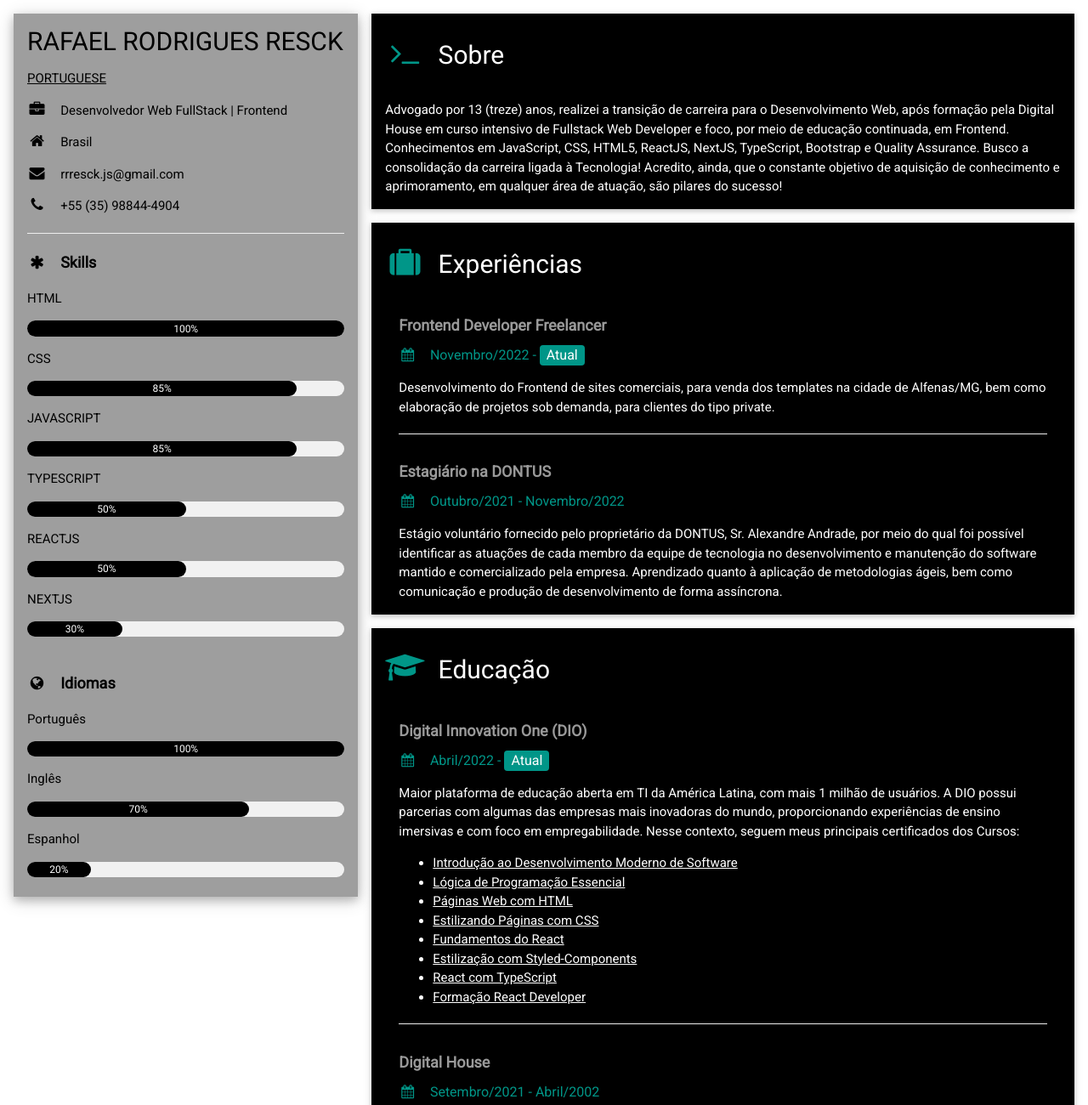
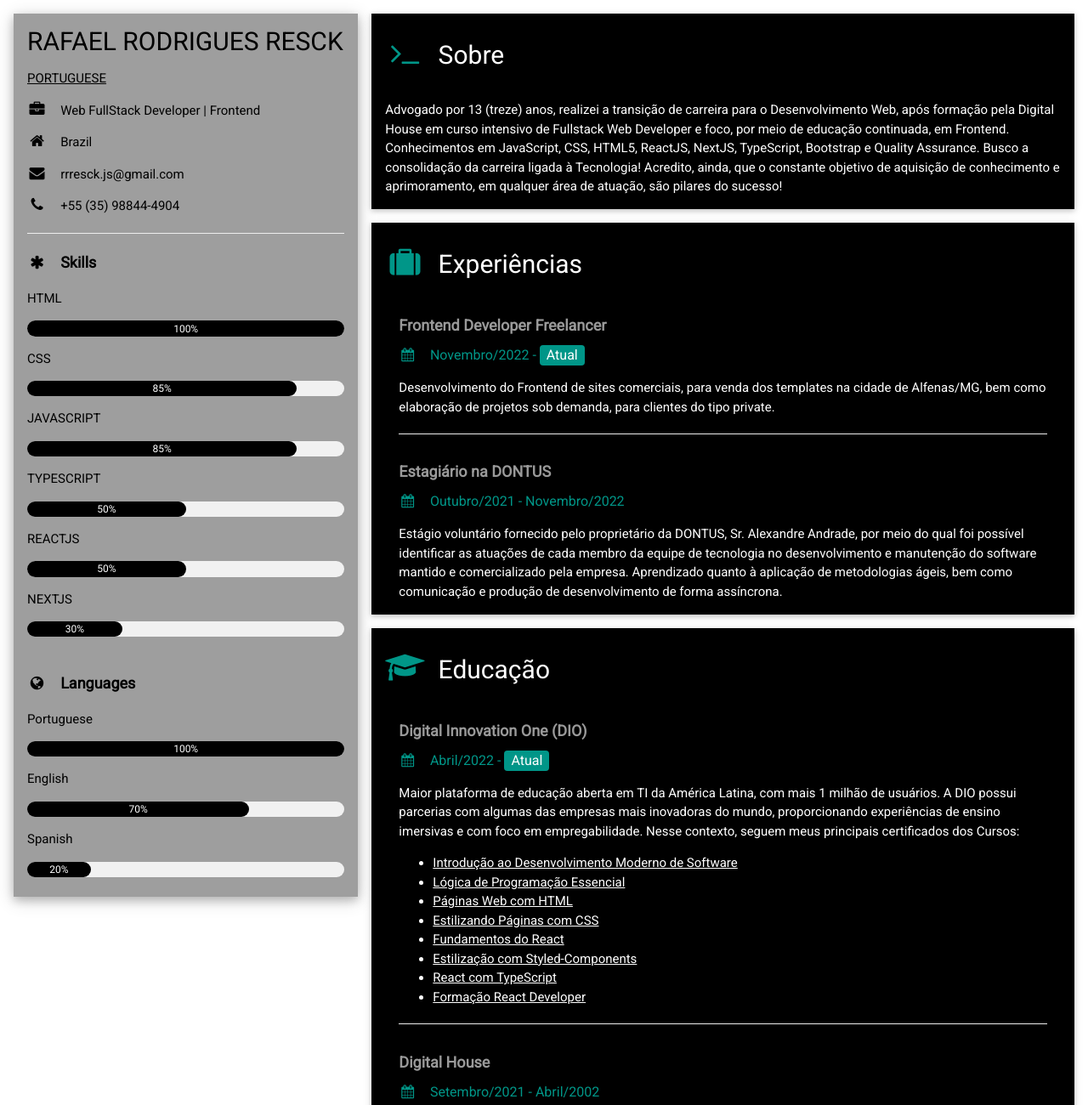
Before and after one commit to rrresck/cv-rafael-resck, a plain HTML site: page index2.html in a window 1280 px wide. Shown: the top 1300 px of the page at 85% size. Drawn offline with nearby package versions, Linux system fonts and the light colour scheme.

Commit message:
Ajustes english

```diff
--- a/index2.html
+++ b/index2.html
@@ -35,8 +35,8 @@
               <h2>RAFAEL RODRIGUES RESCK</h2><a href="/index.html">PORTUGUESE</a>
             </div>
             <div class="w3-container">
-              <p><i class="fa fa-briefcase fa-fw w3-margin-right w3-large w3-text-black"></i>Desenvolvedor Web FullStack | Frontend</p>
-              <p><i class="fa fa-home fa-fw w3-margin-right w3-large w3-text-black"></i>Brasil</p>
+              <p><i class="fa fa-briefcase fa-fw w3-margin-right w3-large w3-text-black"></i>Web FullStack Developer | Frontend</p>
+              <p><i class="fa fa-home fa-fw w3-margin-right w3-large w3-text-black"></i>Brazil</p>
               <p><i class="fa fa-envelope fa-fw w3-margin-right w3-large w3-text-black"></i>rrresck.js@gmail.com</p>
               <p><i class="fa fa-phone fa-fw w3-margin-right w3-large w3-text-black"></i>+55 (35) 98844-4904</p>
               <hr>
@@ -71,17 +71,17 @@
               <br>
 
               <p class="w3-large w3-text-theme">
-                <b><i class="fa fa-globe fa-fw w3-margin-right w3-text-black"></i>Idiomas</b>
+                <b><i class="fa fa-globe fa-fw w3-margin-right w3-text-black"></i>Languages</b>
               </p>
-              <p>Português</p>
+              <p>Portuguese</p>
               <div class="w3-light-grey w3-round-xlarge w3-small">
                 <div class="w3-container w3-round-xlarge w3-center w3-black" style="width:100%">100%</div>
               </div>
-              <p>Inglês</p>
+              <p>English</p>
               <div class="w3-light-grey w3-round-xlarge w3-small">
                 <div class="w3-container w3-round-xlarge w3-center w3-black" style="width:70%">70%</div>
               </div>
-              <p>Espanhol</p>
+              <p>Spanish</p>
               <div class="w3-light-grey w3-round-xlarge w3-small">
                 <div class="w3-container w3-round-xlarge w3-center w3-black" style="width:20%">20%</div>
               </div>
```
